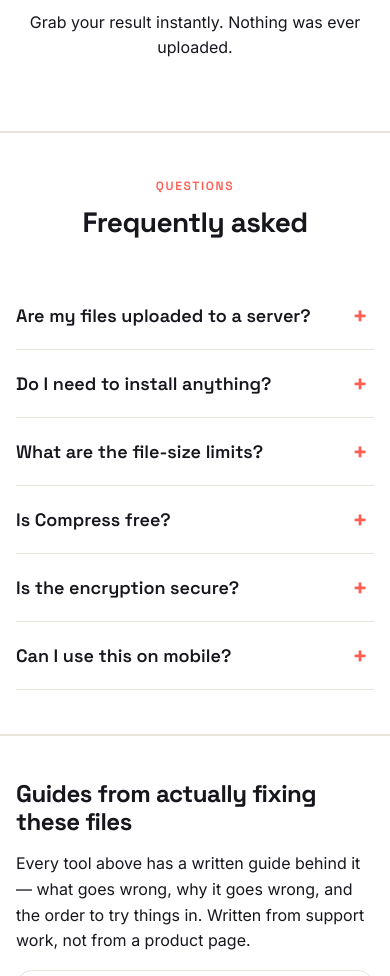
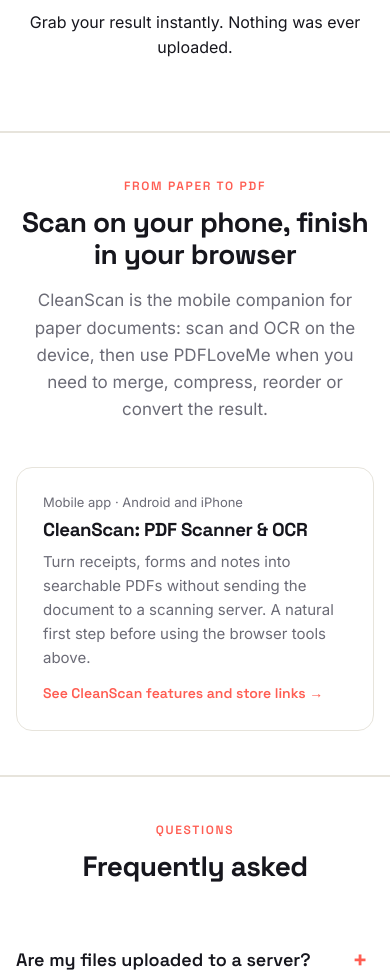
Before and after one commit to hill02252024/pdfloveme, a plain HTML site: page index.html in a window 390 px wide. Shown: the part 6160-7136 px from the top of the page. Drawn offline with Linux system fonts and the light colour scheme.

Commit message:
Recommend CleanScan for mobile document capture

```diff
--- a/index.html
+++ b/index.html
@@ -185,6 +185,25 @@
 
   <!-- AD_SLOT: home-rectangle -->
 
+  <!-- Mobile document capture -->
+  <section id="mobile-scanner" style="background:#fff;border-block:1px solid var(--line);">
+    <div class="wrap">
+      <div class="section-head">
+        <div class="eyebrow">From paper to PDF</div>
+        <h2>Scan on your phone, finish in your browser</h2>
+        <p>CleanScan is the mobile companion for paper documents: scan and OCR on the device, then use PDFLoveMe when you need to merge, compress, reorder or convert the result.</p>
+      </div>
+      <div class="post-grid">
+        <a class="post-card" href="https://todays-tasks.com/apps/cleanscan/">
+          <div class="post-meta">Mobile app · Android and iPhone</div>
+          <h3>CleanScan: PDF Scanner &amp; OCR</h3>
+          <p>Turn receipts, forms and notes into searchable PDFs without sending the document to a scanning server. A natural first step before using the browser tools above.</p>
+          <span class="read">See CleanScan features and store links →</span>
+        </a>
+      </div>
+    </div>
+  </section>
+
   <!-- FAQ -->
   <section id="faq" style="background:#fff;border-block:1px solid var(--line);">
     <div class="wrap">
```
